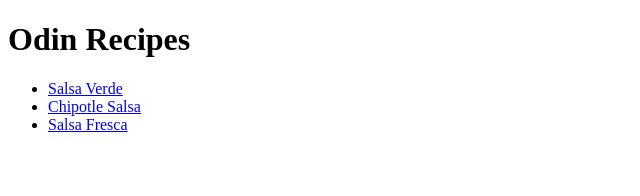
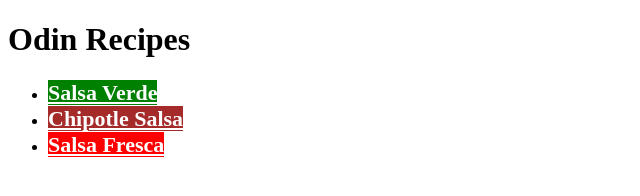
Before and after one commit to jad714/odin-recipes, a plain HTML site: page index.html in a window 1280 px wide. Shown: the whole page, without its empty margins (0-640 px from the left). Drawn offline with Linux system fonts and the light colour scheme.

Commit message:
Update after learning basic CSS

```diff
--- a/index.html
+++ b/index.html
@@ -3,13 +3,14 @@
 <head>
     <meta charset="UTF-8">
     <title>Odin Recipes</title>
+    <link rel="stylesheet" href="style.css">
 </head>
 <body>
     <h1>Odin Recipes</h1>
     <ul>
-        <li><a href="./recipes/salsaverde.html">Salsa Verde</a></li>
-        <li><a href="./recipes/chipotlesalsa.html">Chipotle Salsa</a></li>
-        <li><a href="./recipes/salsafresca.html">Salsa Fresca</a></li>
+        <li><a class="recipe-1" href="./recipes/salsaverde.html">Salsa Verde</a></li>
+        <li><a class="recipe-2" href="./recipes/chipotlesalsa.html">Chipotle Salsa</a></li>
+        <li><a class="recipe-3" href="./recipes/salsafresca.html">Salsa Fresca</a></li>
     </ul>
 </body>
 </html>
--- /dev/null
+++ b/recipes/chipotlestyle.css
@@ -0,0 +1,4 @@
+.paragraph {
+    font: arial;
+    color: rgb(61, 61, 61);
+}
--- /dev/null
+++ b/recipes/fresca.css
@@ -0,0 +1,4 @@
+.paragraph {
+    font: arial;
+    color: rgb(61, 61, 61);
+}
--- /dev/null
+++ b/recipes/verde.css
@@ -0,0 +1,4 @@
+.paragraph {
+    font: arial;
+    color: rgb(61, 61, 61);
+}
--- /dev/null
+++ b/style.css
@@ -0,0 +1,23 @@
+.recipe-1 {
+    font: sans-serif;
+    background-color: green;
+    color: white;
+    font-weight: bold;
+    font-size: 22px;
+}
+
+.recipe-2 {
+    font: sans-serif;
+    background-color: brown;
+    color: white;
+    font-weight: bold;
+    font-size: 22px;
+}
+
+.recipe-3 {
+    font: sans-serif;
+    background-color: red;
+    color: white;
+    font-weight: bold;
+    font-size: 22px;
+}
```
Also changed, not shown: recipes/chipotlesalsa.html (+1 -0 lines), recipes/salsafresca.html (+1 -0 lines), recipes/salsaverde.html (+2 -1 lines).
